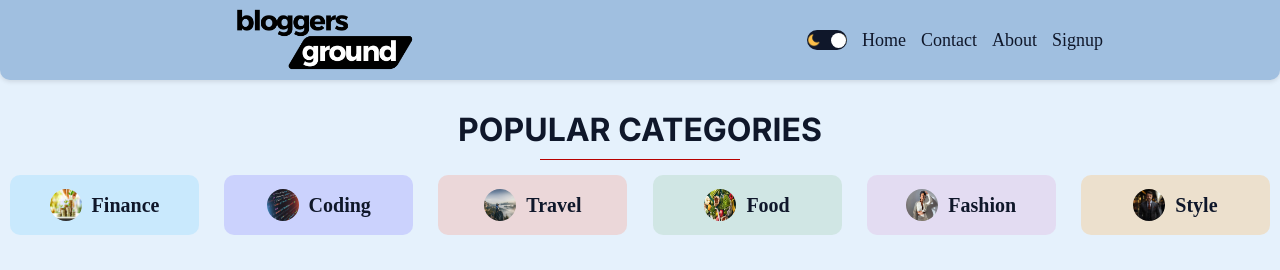
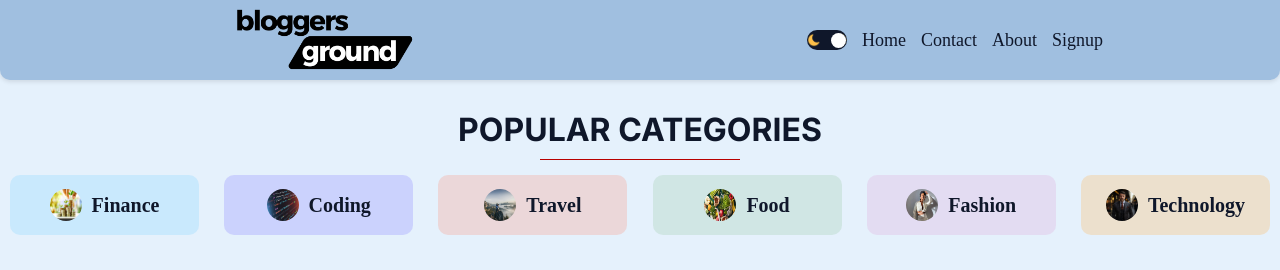
Before and after one commit to mishan843/blogapp, a Next.js app: page / in a window 1280 px wide. Shown: the top 270 px of the page. Built offline with nearby package versions, Linux system fonts and the light colour scheme; no server answers.

Commit message:
technology

```diff
--- a/src/components/categoryList/CategoryList.js
+++ b/src/components/categoryList/CategoryList.js
@@ -76,8 +76,8 @@ const CategoryList = () => {
           Fashion
         </Link>
         <Link
-          href="/blog/getallblogs?categoryFilter=Style&searchFilter=blog"
-          className={`${styles.category} ${styles.style}`}
+          href="/blog/getallblogs?categoryFilter=Technology&searchFilter=blog"
+          className={`${styles.category} ${styles.technology}`}
         >
           <img
             src="/style.jpg"
@@ -86,7 +86,7 @@ const CategoryList = () => {
             alt=""
             className={styles.image}
           />
-          Style
+          Technology
         </Link>
       </div>
     </div>
--- a/src/components/categoryList/categorylist.module.css
+++ b/src/components/categoryList/categorylist.module.css
@@ -63,11 +63,11 @@
   background-color: #57c4ff9b;
 }
 
-.category.style {
+.category.technology {
   background-color: #ffb04f45;
 }
 
-.category.style:hover {
+.category.technology:hover {
   background-color: #ffb04f81;
 }
 
```
